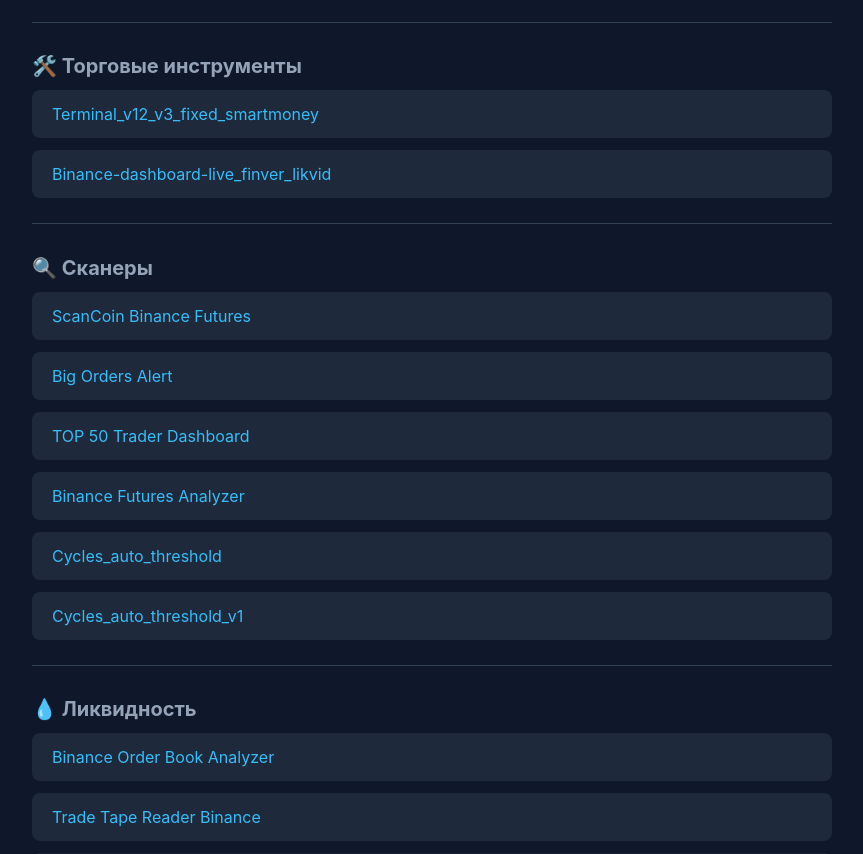
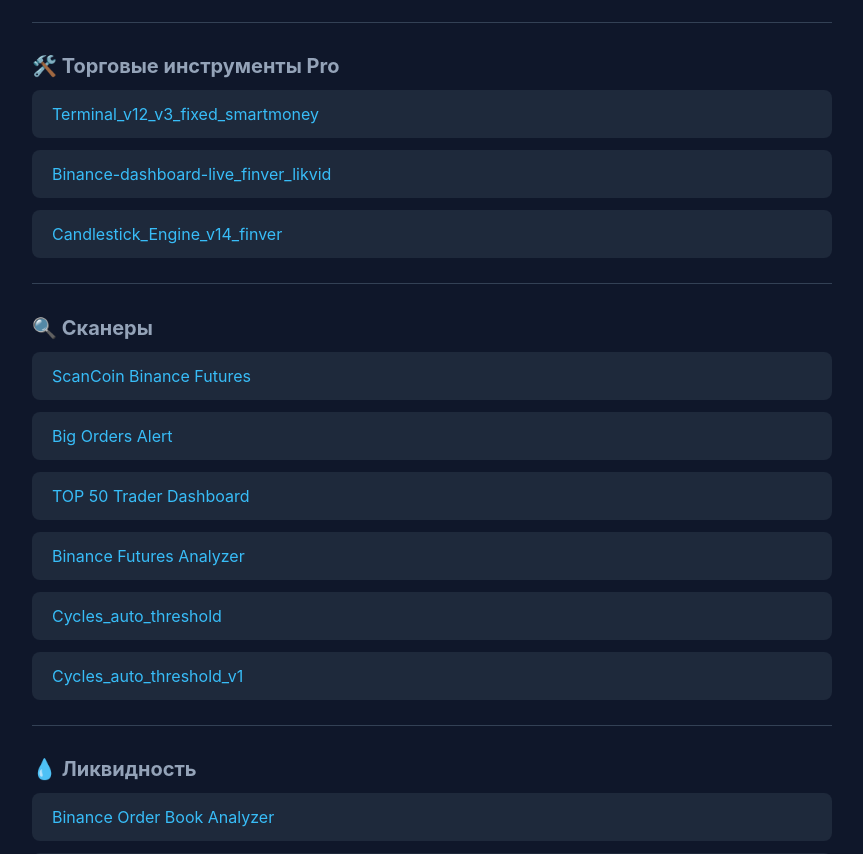
Before and after one commit to rus2581/a-collection-of-scripts, a plain HTML site: page index.html in a window 1280 px wide. Shown: the part 1146-2000 px from the top of the page, without its empty margins (208-1071 px from the left). Drawn offline with Linux system fonts and the light colour scheme.

Commit message:
Update section title to 'Торговые инструменты Pro'

```diff
--- a/index.html
+++ b/index.html
@@ -91,11 +91,12 @@
 
 
 <div class="category">
-    <h2>🛠️ Торговые инструменты </h2>
+    <h2>🛠️ Торговые инструменты Pro </h2>
     <div class="tools">
 
       <a href="https://rus2581.github.io/Terminal_v12_v3_fixed/" target="_blank">Terminal_v12_v3_fixed_smartmoney</a>
 		<a href="https://rus2581.github.io/Binance-dashboard-live_finver/" target="_blank">Binance-dashboard-live_finver_likvid</a>
+		<a href="https://rus2581.github.io/Candlestick_Engine_v14_finver/" target="_blank">Candlestick_Engine_v14_finver</a>
     </div>
   </div>
 
```
